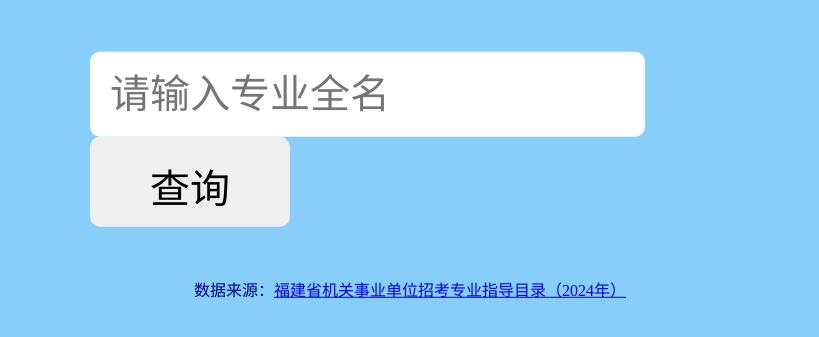
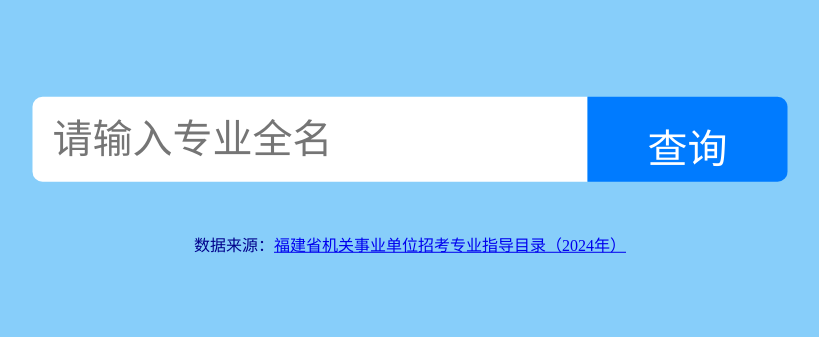
Before and after one commit to fish-404/MajorCategorySearch, a website with bundled scripts: page index.html in a window 1280 px wide. Shown: the part 227-564 px from the top of the page, without its empty margins (230-1049 px from the left). Built offline with nearby package versions, Linux system fonts and the light colour scheme.

Commit message:
combine search and button into a block

```diff
--- a/index.html
+++ b/index.html
@@ -9,18 +9,19 @@
 <body>
     <div class="center">
         <h1>福建省机关事业单位招考专业类别查询</h1>
-        <form>
+        <div>
             <!--
             <label for="year"></label>
             <select id="year">
                 <option>2024</option>
             </select>
             -->
-            <label for="major"></label>
-            <input id="major" type="text" placeholder="请输入专业全名"/>
-            <input id="search" type="button" value="查询" />
+            <div class="search-container">
+                <input id="major" type="text" placeholder="请输入专业全名"/>
+                <input id="search" type="button" value="查询" />
+            </div>
             <div id="datasrc">数据来源：<a id="src" href="https://rst.fujian.gov.cn/zw/ztzl/zxzt/sydwrczp/zc/202401/t20240105_6373183.htm">福建省机关事业单位招考专业指导目录（2024年）</a></div>
-        </form>
+        </div>
         <ul id="result">
             <p><strong>您的专业属于以下类别：</strong></p>
         </ul>
--- a/style.css
+++ b/style.css
@@ -14,18 +14,27 @@ body {
 select, input {
     font-size: 30pt;
     padding: 20px;
-    border-radius: 10px;
-    max-height: 90px;
     border: 0px;
+    max-height: 85px;
 }
 
 #major {
-    margin-right: 10px;
+    flex-grow: 1;
+    border-radius: 10px 0 0 10px;
 }
 
 #search {
     width: 200px;
     cursor: pointer;
+    border-radius: 0 10px 10px 0;
+    border: none;
+    cursor: pointer;
+    background-color: #007bff;
+    color: white;
+}
+
+#search:hover {
+    background-color: #0056b3;
 }
 
 .center {
@@ -37,12 +46,11 @@ select, input {
     transform: translate(-50%, -50%);
 }
 
-form {
+.search-container {
+    display: flex;
+    align-items: center;
+    margin-bottom: 50px;
     margin-top: 100px;
-}
-
-#search {
-    margin-bottom: 50px;
 }
 
 h1, #datasrc {
```
